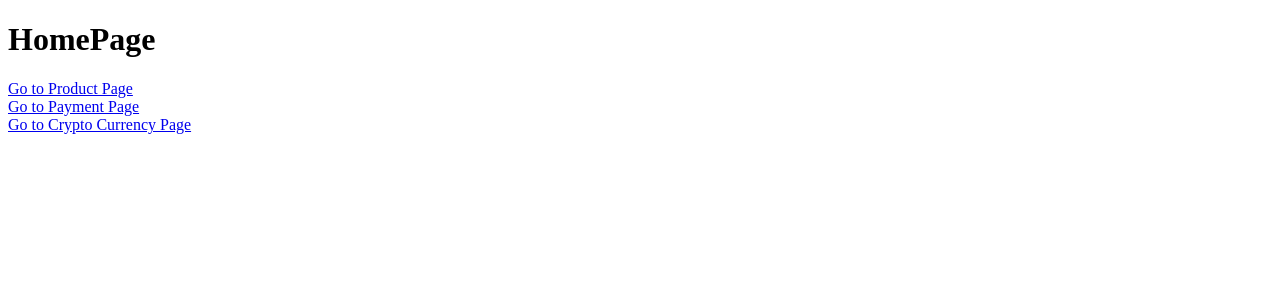
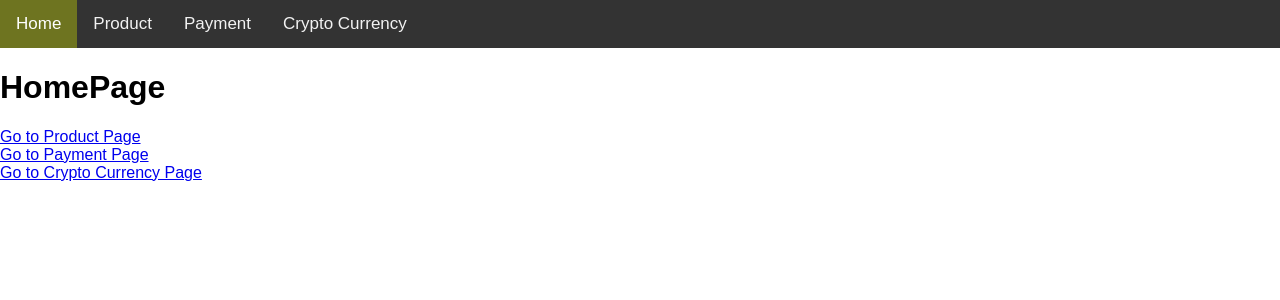
Before and after one commit to utkarshgarg62/practice-code, a React (Create React App) app: page / in a window 1280 px wide. Shown: the top 300 px of the page. Built offline with nearby package versions, Linux system fonts and the light colour scheme.

Commit message:
e-commerce

```diff
--- /dev/null
+++ b/src/components/navBar/index.css
@@ -0,0 +1,28 @@
+body {
+    margin: 0;
+    font-family: Arial, Helvetica, sans-serif;
+  }
+
+  .topnav {
+    overflow: hidden;
+    background-color: rgb(51, 51, 51);
+  }
+
+  .topnav a {
+    float: left;
+    color: #f2f2f2;
+    text-align: center;
+    padding: 14px 16px;
+    text-decoration: none;
+    font-size: 17px;
+  }
+
+  .topnav a:hover {
+    background-color: #ddd;
+    color: black;
+  }
+
+  .topnav a.active {
+    background-color: #6e7420;
+    color: white;
+  }
--- /dev/null
+++ b/src/components/navBar/index.js
@@ -0,0 +1,17 @@
+import "./index.css"
+const NavBar = () => {
+  return (
+    <div>
+      <div class="topnav">
+        <a class="active" href="/">
+          Home
+        </a>
+        <a href="/product">Product</a>
+        <a href="/payment">Payment</a>
+        <a href="/cryptocurrency">Crypto Currency</a>
+      </div>
+    </div>
+  );
+};
+
+export default NavBar;
--- a/src/components/pages/cryptoCurrency.js
+++ b/src/components/pages/cryptoCurrency.js
@@ -1,6 +1,8 @@
 import React, { useState, useEffect } from "react";
 import axios from "axios";
-import "./style/cryptoCurrency.css"
+
+// import "./style/cryptoCurrency-style1.css";
+import "./style/cryptoCurrency-style2.css";
 
 const crypto_api = "https://api.coincap.io/v2/assets";
 
@@ -11,7 +13,7 @@ const CryptoCurrency = () => {
     if (!cryptoList) {
       axios.get(crypto_api).then((response) => {
         console.log(response.data.data);
-        setCryptoList(response.data.data)
+        setCryptoList(response.data.data);
       });
     }
   });
@@ -19,7 +21,8 @@ const CryptoCurrency = () => {
   return (
     <div>
       <h1>Crypto Currency List</h1>
-      <div className="crypto-container">
+      {/* STYLE 1 */}
+      {/* <div className="crypto-container">
         {cryptoList && cryptoList.length > 0 && (
           <ol>
             {cryptoList.map((coin) => (
@@ -31,7 +34,33 @@ const CryptoCurrency = () => {
             ))}
           </ol>
         )}
+      </div> */}
+
+      {/* STYLE 2 */}
+      <div className="user-container">
+        {cryptoList && cryptoList.length > 0 && (
+          <ol>
+            {cryptoList.map((coin) => (
+              <li>
+                <span className="crypto-container">
+                  <span className="user-name">{coin.name} </span>
+                  <span className="price">
+                    <span>Price - {coin.priceUsd}</span>
+                    <span> Full -
+                      <a href={coin.explorer}>Details</a>
+                    </span>
+                  </span>
+                  <span className="user-details">{coin.symbol}</span>
+                </span>
+              </li>
+            ))}
+          </ol>
+        )}
       </div>
+
+
+
+
     </div>
   );
 };
--- a/src/components/pages/style/cryptoCurrency.css
+++ b/src/components/pages/style/cryptoCurrency-style1.css
@@ -3,27 +3,24 @@
   justify-content: space-around;
   align-items: flex-start;
 }
-
 .crypto-container ol {
   width: 30%;
   height: auto;
   padding: 20px;
   background-color: rgb(236, 228, 152);
 }
-
 .crypto-container div {
   width: 40%;
   height: 100vh;
   padding: 20px;
   background-color: black;
 }
-
 .crypto-container ol li {
   padding: 10px;
   border: 1px solid;
   margin: 10px;
 }
-.crypto-container a{
+.crypto-container a {
   color: #ffffff;
   font-family: Times New Roman;
   text-decoration: none;
--- /dev/null
+++ b/src/components/pages/style/cryptoCurrency-style2.css
@@ -0,0 +1,38 @@
+.user-container {
+  border: 1px solid #444;
+  background-color: #eee;
+  padding: 10px;
+  margin: 12px;
+  width: 400px;
+}
+.user-container .user-name {
+  font-size: 18px;
+  font-weight: bold;
+  color: #000;
+}
+.user-container .user-details {
+  display: flex;
+  justify-content: space-between;
+  align-items: center;
+  font-size: 14px;
+  color: #444;
+}
+.crypto-container a {
+  color: #ffffff;
+  font-family: Times New Roman;
+  text-decoration: none;
+  background-color: rgb(150, 150, 65);
+}
+.crypto-container .price {
+  display: flex;
+  justify-content: space-between;
+  color: #ffffff;
+  font-size: 11px;
+  font-family: Times New Roman;
+  background-color: rgb(61, 59, 60);
+}
+li {
+  padding: 5px;
+  border: 1px solid;
+  margin: 5px;
+}
--- a/src/index.js
+++ b/src/index.js
@@ -1,11 +1,13 @@
 import React from "react";
 import ReactDOM from "react-dom/client";
 import App from "./App";
+import NavBar from './components/navBar'
 
 const root = ReactDOM.createRoot(document.getElementById("root"));
 
 root.render(
   <React.StrictMode>
+    <NavBar/>
     <App />
   </React.StrictMode>
 );
```
